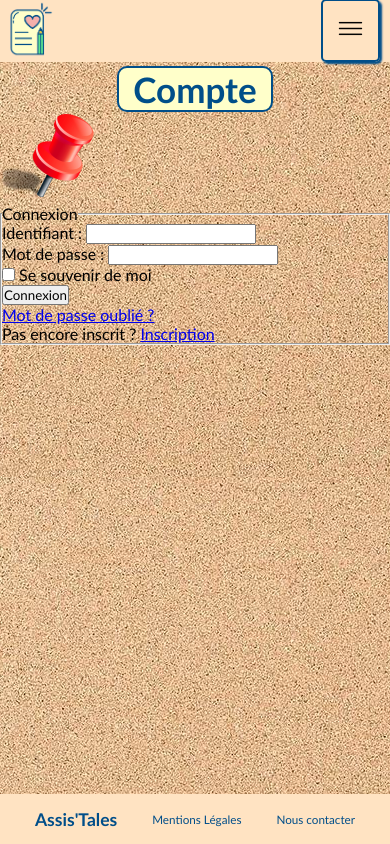
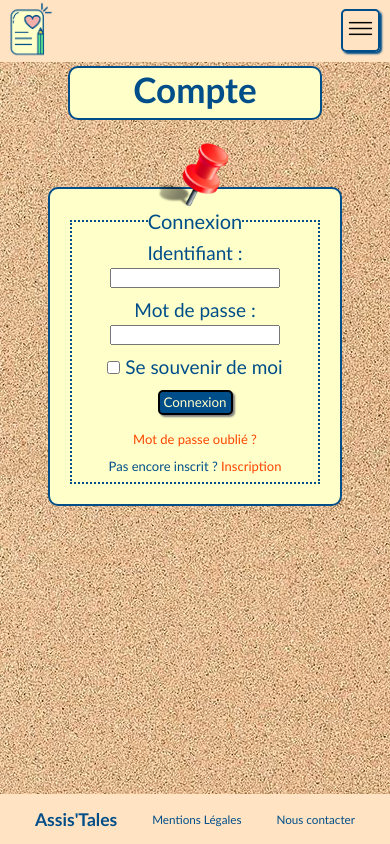
Before and after one commit to jessica-ang/fil-rouge, a plain HTML site: page rea1/compte.html in a window 390 px wide. Drawn offline with Linux system fonts and the light colour scheme.

Commit message:
modif styles.css (ajout formulaire connexion)

```diff
--- a/rea1/styles.css
+++ b/rea1/styles.css
@@ -34,19 +34,19 @@ header h1 {
     font-size: 50px;
     margin-bottom: 10px;
 }
-header nav {
+header .mainNav {
     grid-column: 2;
     grid-row: 2;
 }
 
-nav a.active , nav a.active:hover{
+.mainNav a.active , .mainNav a.active:hover{
   background-color: #004e89;
   color: #ffe3c2;
 
 }
 
 
-nav {
+.mainNav {
     overflow: hidden;
     background-color: #ffe3c2;
     border: #ffe3c2;
@@ -55,7 +55,7 @@ nav {
     flex-wrap: wrap;
   }
 
-nav a {
+.mainNav a {
     float: left;
     display: flex;
     color: #004e89;
@@ -69,12 +69,12 @@ nav a {
     border-radius: 5px;
   }
 
-nav a:hover {
+.mainNav a:hover {
     background-color: #ddd;
     color: black;
   }
 
-nav .icon {
+.mainNav .icon {
     display: none;
   }
 
@@ -84,13 +84,13 @@ nav .icon {
         grid-template-columns: 1fr 4fr 1fr;
         grid-template-rows: 1fr;
     }
-    header nav {
+    header .mainNav {
         grid-column: 2 /span 2;
         grid-row: 1;
         display: flex;
         align-items: center;
     }
-    nav div {
+    .mainNav div {
       position: absolute;
       right: 0;
       display: flex;
@@ -98,11 +98,12 @@ nav .icon {
       align-items: center;
     }
     header h1 {display: none;}
-    nav {display: block;}
-    nav a {display: none;}
-    nav a.icon {
+    .mainNav {display: block;}
+    .mainNav a {display: none;}
+    .mainNav a.icon {
       float: right;
       display: block;
+      padding: 0;
     }
   }
     /* responsive nav open*/
@@ -110,14 +111,14 @@ nav .icon {
     header div img{
         width: 15vw;
     }
-    nav.responsive {
+    .mainNav.responsive {
         position: relative;
         justify-content: flex-start;
     }
     a.icon img{
         width: 9vw;
     }
-    nav.responsive a {
+    .mainNav.responsive a {
       float: none;
       display: block;
       margin: 0;
@@ -169,6 +170,9 @@ footer p {
 
 section{
   margin-top: 140px;
+  display: flex;
+  align-items: center;
+  flex-direction: column;
 }
 h3{
   font-size: 35px;
@@ -178,8 +182,8 @@ h3{
   background-color: #ffffca;
   border: #004e89 solid 2px;
   border-radius: 10px;
-  margin-right: 40vw;
-  margin-left: 40vw;
+  width: 250px;
+  height: 50px;
 }
 article {
   margin: 5vw;
@@ -215,11 +219,55 @@ article p {
     section {
       margin-top: 17vw;
     }
-    h3 {
-      margin-left: 30vw;
-      margin-right: 30vw;
-    }
     article div img {
       display: none;
     }
   }
+
+
+/* Formulaire connexion*/
+.formConnexion {
+  background-color: #ffffca;
+  border: solid 2px #004e89;
+  border-radius: 10px;
+  width: 250px;
+  height: 275px;
+  text-align: center;
+  padding: 20px;
+  margin: 50px;
+  margin-top: 0;
+}
+fieldset div {
+  padding: 5px;
+}
+fieldset {
+  color: #004e89;
+  border: #004e89 dotted 2px;
+  padding: 3px;
+  font-size: 19px;
+}
+legend {
+  font-size: 20px;
+}
+fieldset div a:link, fieldset div a:visited {
+  color: orangered;
+  text-decoration: none;
+  font-size: 13px;
+}
+fieldset  div p {
+  font-size: 13px;
+}
+input[type="submit"] {
+  border: black solid 2px;
+  border-radius: 5px;
+  box-shadow: grey 2px 2px 2px;
+  background-color: #004e89;
+  color: #ffffca;
+  width: 75px;
+  height: 25px;
+}
+.punaiseForm {
+  width: 75px;
+  position: relative;
+  top: 22px;
+}
```
